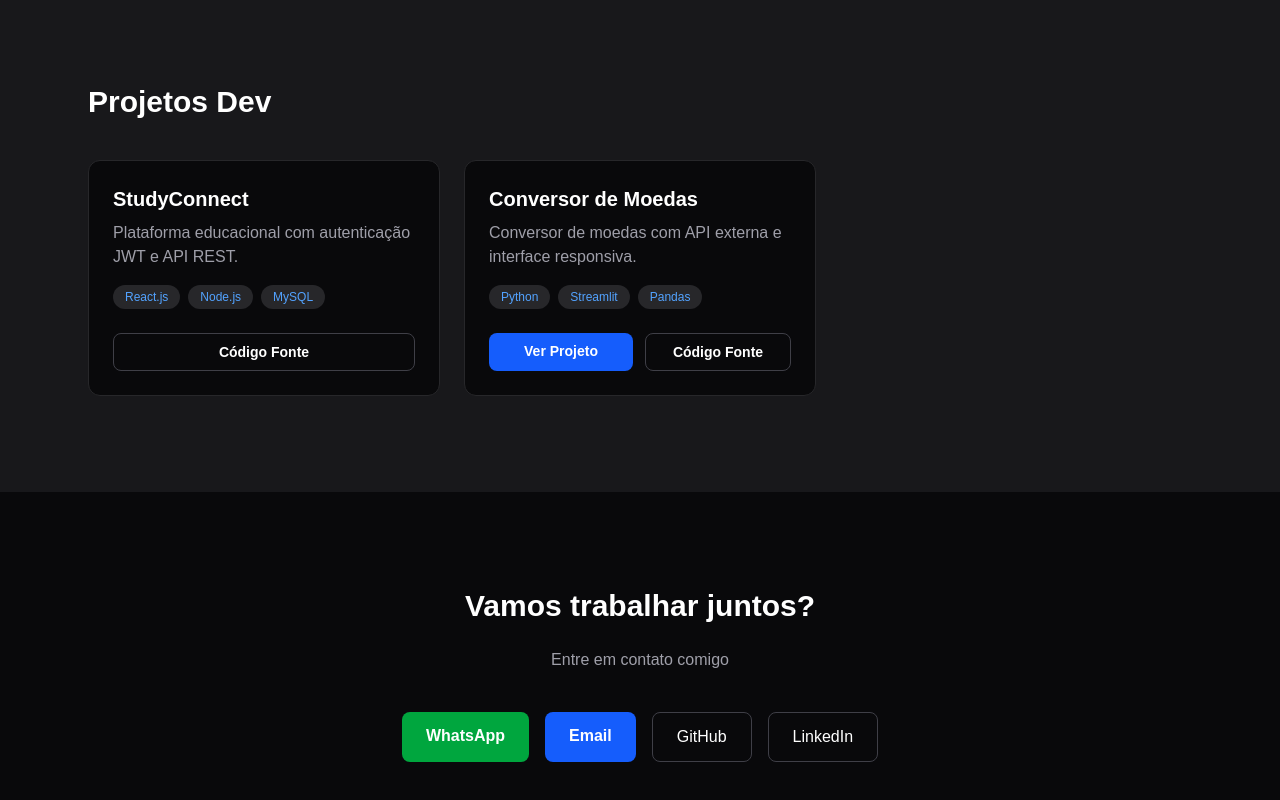
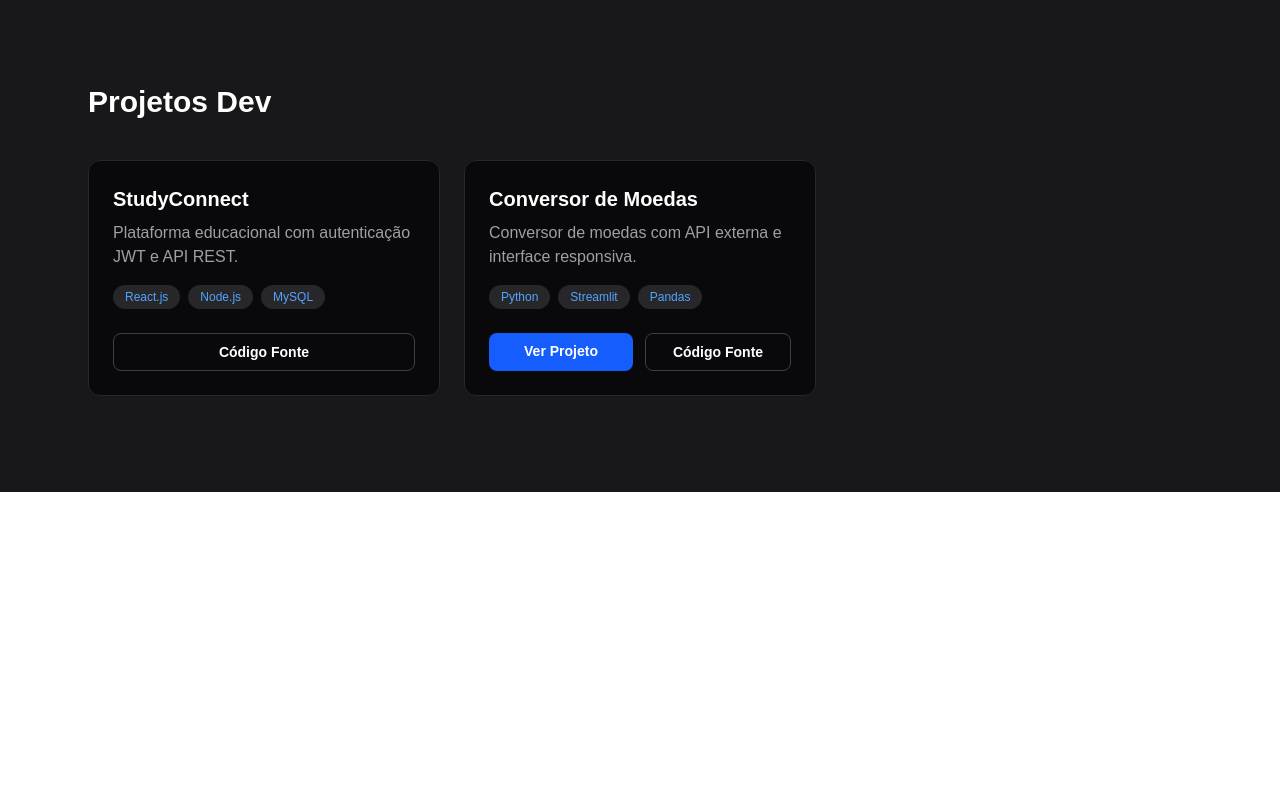
Before and after one commit to JoaoEmanoel2005/Profile_freela, a Next.js app: page / in a window 1280 px wide. Shown: the part 2566-3366 px from the top of the page. After the commit the page ends 3058 px from the top, so only its background shows below. Built offline with nearby package versions, Linux system fonts and the light colour scheme.

Commit message:
exclusao Contact

```diff
--- a/app/page.tsx
+++ b/app/page.tsx
@@ -16,7 +16,6 @@ return (
 <ProjectsDesign />
 <Websites />
 <Projectsdev />
-<Contact />
 </main>
 );
 }
```
